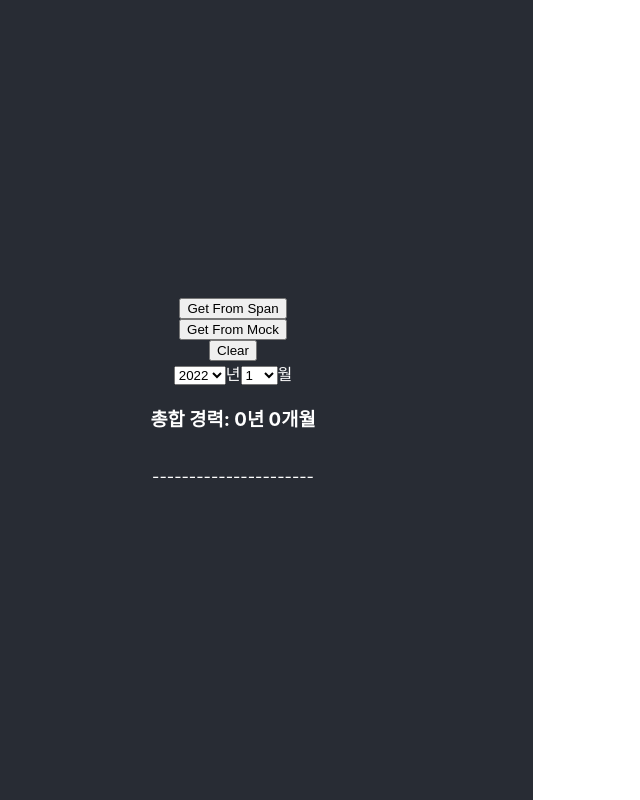
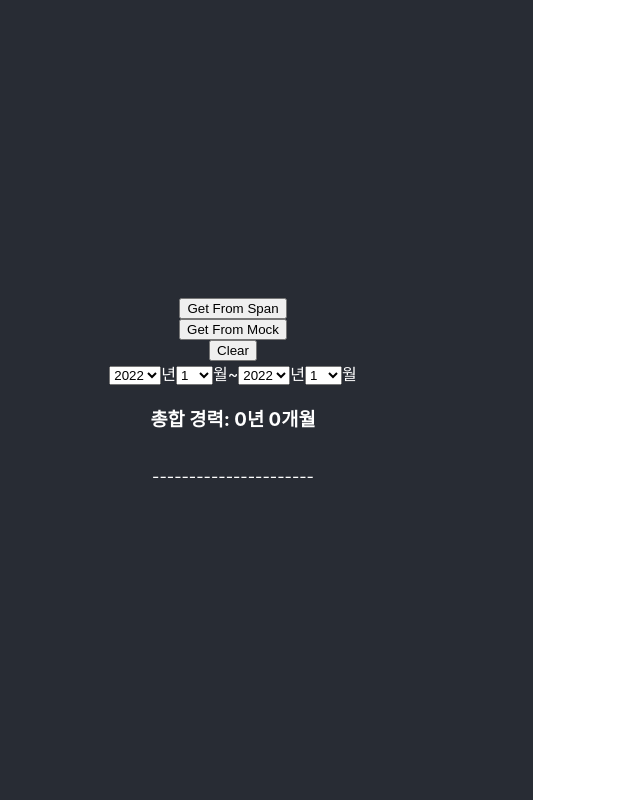
Before and after one commit to dlwocks31/linkedin-career-calculator, a React (Create React App) app: page / in a window 1280 px wide. Shown: the whole page, without its empty margins (67-707 px from the left). Built offline with nearby package versions, Linux system fonts and the light colour scheme.

Commit message:
YearMonthPairInput 구현

```diff
--- a/src/App.tsx
+++ b/src/App.tsx
@@ -7,6 +7,7 @@ import { experienceItemMapper } from "./helper/experience-item-mapper";
 import { YearMonthInput } from "./component/YearMonthInput";
 import { ExperienceItem } from "./domain/ExperienceItem";
 import { BasicExperienceItem } from "./domain/BasicExperienceItem";
+import { YearMonthPairInput } from "./component/YearMonthPairInput";
 
 const ExperienceItemComponent = (props: {
   experienceItem: ExperienceItem;
@@ -77,7 +78,7 @@ const App = () => {
       <button onClick={getListOfMockExpItem}>Get From Mock</button>
       <button onClick={clearListOfExpItem}>Clear</button>
       <div style={{ display: "flex" }}>
-        <YearMonthInput onChange={(v) => console.log(v)} />
+        <YearMonthPairInput onChange={(v) => console.log(v)} />
       </div>
 
       <ExperienceSummaryComponent
--- a/src/component/YearMonthPairInput.tsx
+++ b/src/component/YearMonthPairInput.tsx
@@ -1,7 +1,25 @@
+import { useState } from "react";
 import { YearMonth } from "../domain/YearMonth";
+import { YearMonthInput } from "./YearMonthInput";
 
 export const YearMonthPairInput = ({
   onChange,
 }: {
   onChange: (value: { start: YearMonth; end: YearMonth }) => void;
-}) => {};
+}) => {
+  const [state, setRawState] = useState<{ start: YearMonth; end: YearMonth }>({
+    start: { year: new Date().getFullYear(), month: new Date().getMonth() + 1 },
+    end: { year: new Date().getFullYear(), month: new Date().getMonth() + 1 },
+  });
+  const setState = (value: { start: YearMonth; end: YearMonth }) => {
+    setRawState(value);
+    onChange(value);
+  };
+  return (
+    <div>
+      <YearMonthInput onChange={(start) => setState({ ...state, start })} />
+      ~
+      <YearMonthInput onChange={(end) => setState({ ...state, end })} />
+    </div>
+  );
+};
```
